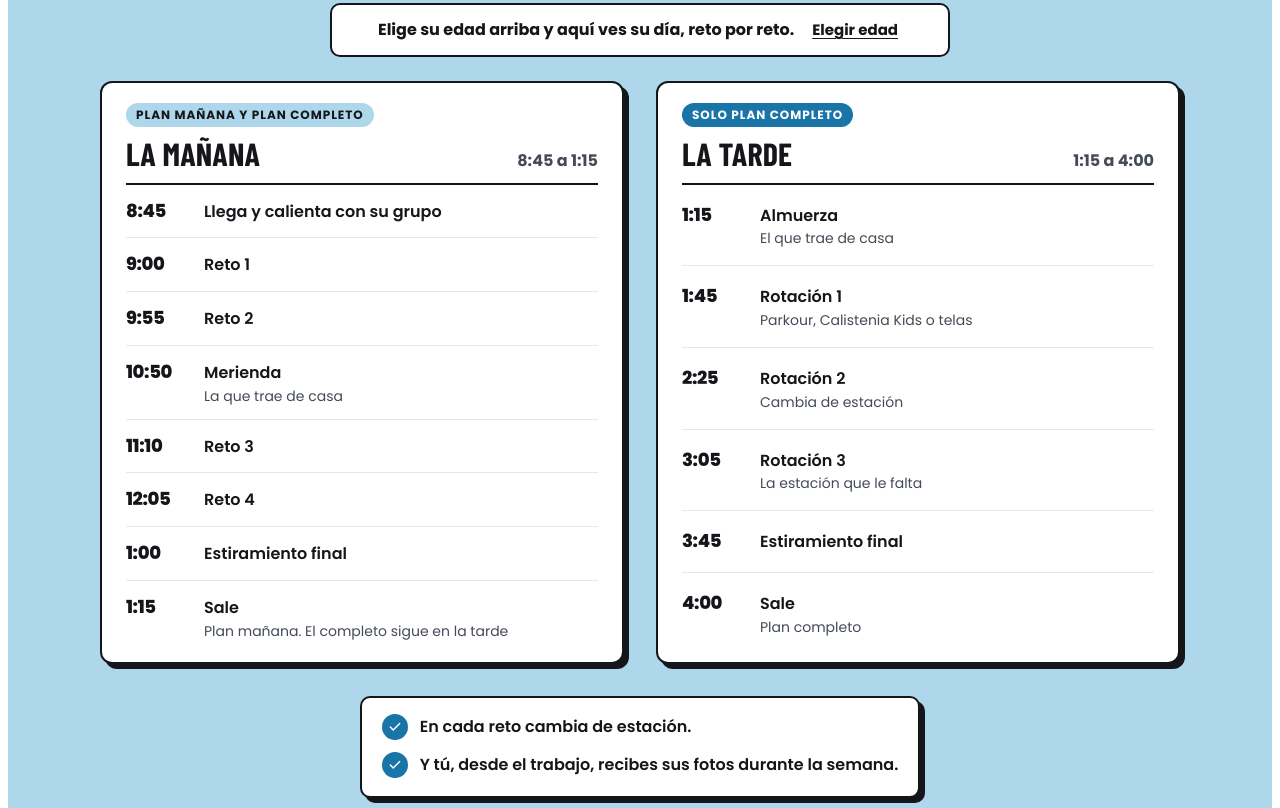
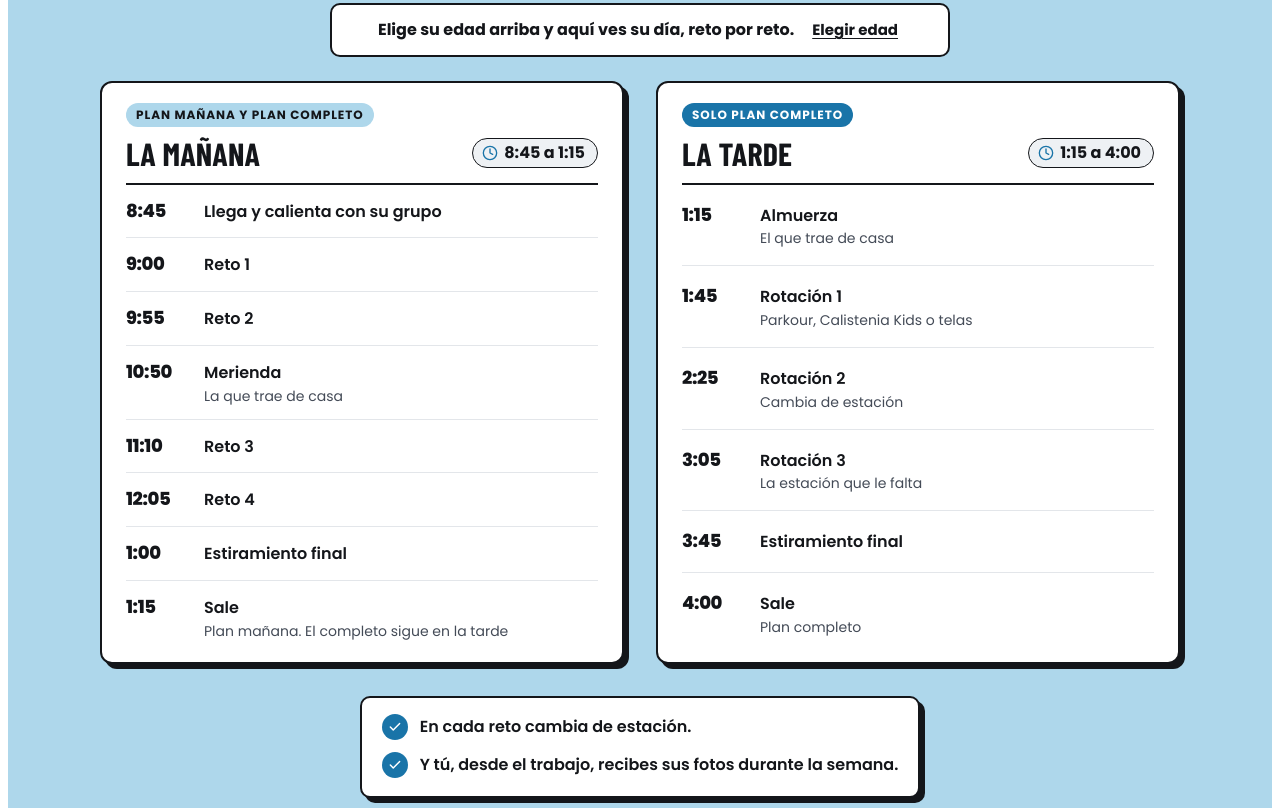
Before and after one commit to actiogrowth/landingveranito2027, a plain HTML site: page elementor/index.html in a window 1280 px wide. Shown: the part 5725-6533 px from the top of the page. Drawn offline with nearby package versions, Linux system fonts and the light colour scheme; no server answers; a web font is replaced by a local one.

Commit message:
Elementor: horario de manana y tarde como pastilla con reloj
Co-Authored-By: Claude Opus 5.5 <noreply@anthropic.com>

```diff
--- a/elementor/index.html
+++ b/elementor/index.html
@@ -918,7 +918,11 @@ html, body { overflow-x: hidden; }
 #vea-lp .day-blk { display: flex; flex-direction: column; }
 #vea-lp .day-blk .timeline { flex: 1; display: flex; flex-direction: column; }
 #vea-lp .day-blk .timeline li { flex: 1 1 auto; align-content: center; }
-@media (max-width: 359px) { #vea-lp .day-blk { padding-inline: 20px; } #vea-lp .day-ttl { font-size: 28px; } #vea-lp .day-ttl small { font-size: 15px; } }
+/* Horario de cada cuadro: pastilla con reloj, letra negra y gruesa; nunca se parte (si no cabe, baja entera) */
+#vea-lp .day-ttl { flex-wrap: wrap; align-items: center; row-gap: 10px; }
+#vea-lp .day-hora { display: inline-flex; align-items: center; gap: 6px; padding: 6px 12px 6px 9px; border-radius: 999px; background: #EEF1F4; border: 1.5px solid #14161A; font-family: var(--font); text-transform: none; font-size: 16px; font-weight: 700; letter-spacing: 0; line-height: 1; color: #14161A; white-space: nowrap; font-variant-numeric: tabular-nums; }
+#vea-lp .day-hora svg { flex-shrink: 0; color: #1974A8; }
+@media (max-width: 374px) { #vea-lp .day-blk { padding-inline: 20px; } #vea-lp .day-ttl { flex-direction: column; align-items: flex-start; font-size: 30px; } #vea-lp .day-hora { font-size: 15px; } }
 /* Orden único en todas las pantallas: edad → mañana | tarde → nota → fotos.
    En computadora mañana y tarde van lado a lado con la misma altura; lo demás ocupa el ancho completo. */
 #vea-lp .day { gap: 16px; }
@@ -1119,7 +1123,7 @@ html, body { overflow-x: hidden; }
     <div class="day">
         <p class="day-pick" id="day-pick">Elige su edad arriba y aquí ves su día, reto por reto.<a href="#grupos">Elegir edad</a></p>
         <div class="card day-blk day-am">
-          <h3><span class="day-tag">Plan mañana y plan completo</span><span class="day-ttl">La mañana <small>8:45 a 1:15</small></span></h3>
+          <h3><span class="day-tag">Plan mañana y plan completo</span><span class="day-ttl">La mañana <span class="day-hora"><svg width="16" height="16" aria-hidden="true"><use href="#vi-clock"/></svg>8:45 a 1:15</span></span></h3>
         <ol class="timeline" id="day-tl">
           <li><time>8:45</time><div><b>Llega y calienta con su grupo</b></div></li>
           <li><time>9:00</time><div class="tl-rot" data-rot="0"><b>Reto 1</b></div></li>
@@ -1132,7 +1136,7 @@ html, body { overflow-x: hidden; }
         </ol>
         </div>
         <div class="card day-blk day-pm">
-          <h3><span class="day-tag is-pm">Solo plan completo</span><span class="day-ttl">La tarde <small>1:15 a 4:00</small></span></h3>
+          <h3><span class="day-tag is-pm">Solo plan completo</span><span class="day-ttl">La tarde <span class="day-hora"><svg width="16" height="16" aria-hidden="true"><use href="#vi-clock"/></svg>1:15 a 4:00</span></span></h3>
           <ol class="timeline">
             <li><time>1:15</time><div><b>Almuerza</b><small>El que trae de casa</small></div></li>
             <li><time>1:45</time><div><b>Rotación 1</b><small>Parkour, Calistenia Kids o telas</small></div></li>
```
